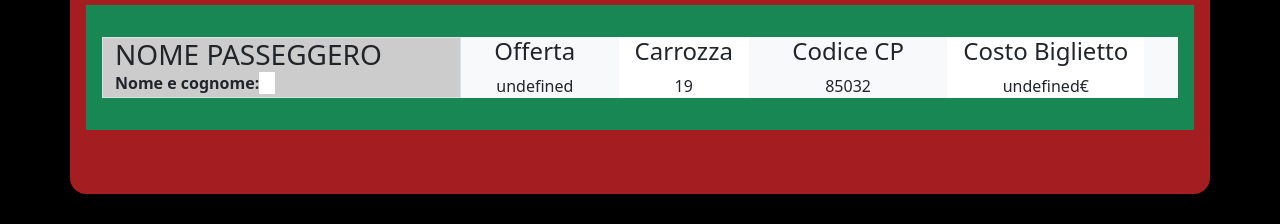
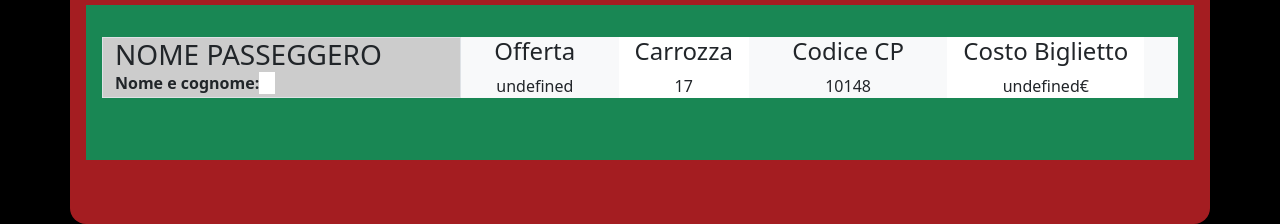
Before and after one commit to Vahidone/js-biglietto-treno-form, a plain HTML site: page index.html in a window 1280 px wide. Both pictures are taken after a click on the button "Genera". Shown: the part 722-946 px from the top of the page. Before the commit the page ends 916 px from the top, so only its background shows below. Drawn offline with nearby package versions, Linux system fonts and the light colour scheme.

Commit message:
perf: improve code

```diff
--- a/css/style.css
+++ b/css/style.css
@@ -18,5 +18,9 @@ img {
   width: 1315px;
   height: 350px;
   border-radius: 20px;
+}
 
+#ticket_print {
+  height: 0;
+  transition: height 3s;
 }
--- a/js/script.js
+++ b/js/script.js
@@ -1,4 +1,4 @@
-// variabili globali *****+
+// variabili globali *****
 let name;
 let finalPrice;
 let km;
@@ -8,8 +8,12 @@ let discountMessage;
 // i buttoni genera e reset ******
 const buttonGenera = document.getElementById('bottone-genera');
 const buttonReset = document.getElementById('bottone-reset');
+
+
 // sezione in cui il biglietto viene  stampato
 const ticketPrint = document.getElementById('ticket_print');
+
+
 
 // funzione del bottone Genera *****
 buttonGenera.addEventListener('click', function(){
@@ -19,15 +23,14 @@ buttonGenera.addEventListener('click', function(){
   const discountMinor = 20;
   const discountOver65 = 40;
 
-
-
   km = parseInt(document.getElementById('km-trip').value);
   age = document.getElementById('age-passenger').value;
   name = document.getElementById('name-of-passenger').value;
-
 // stampare il biglietto **
   ticketPrint.classList.remove('d-none');
   ticketPrint.classList.add('d-block');
+  ticketPrint.style.height = '155px';
+
 
   // condizioni dell'età *
   if(age == 'Maggiorenne'){
@@ -47,16 +50,19 @@ buttonGenera.addEventListener('click', function(){
   }
 
 
+
 // collegamenti con html *****
   document.getElementById('stamp-name').innerHTML = name;
 
   document.getElementById('type-of-discount').innerHTML = discountMessage;
-  document.getElementById('carrozza').innerHTML = Math.floor(Math.random() * 20) + 1;
+  document.getElementById('carrozza').innerHTML = getRndInteger(1,20);
   document.getElementById('codice-cp').innerHTML = getRndInteger(8000,100000);
   document.getElementById('stamp-finalprice').innerHTML = finalPrice;
 
 
 });
+
+
 
 function getRndInteger(min, max) {
   return Math.floor(Math.random() * (max - min + 1) ) + min;
```
